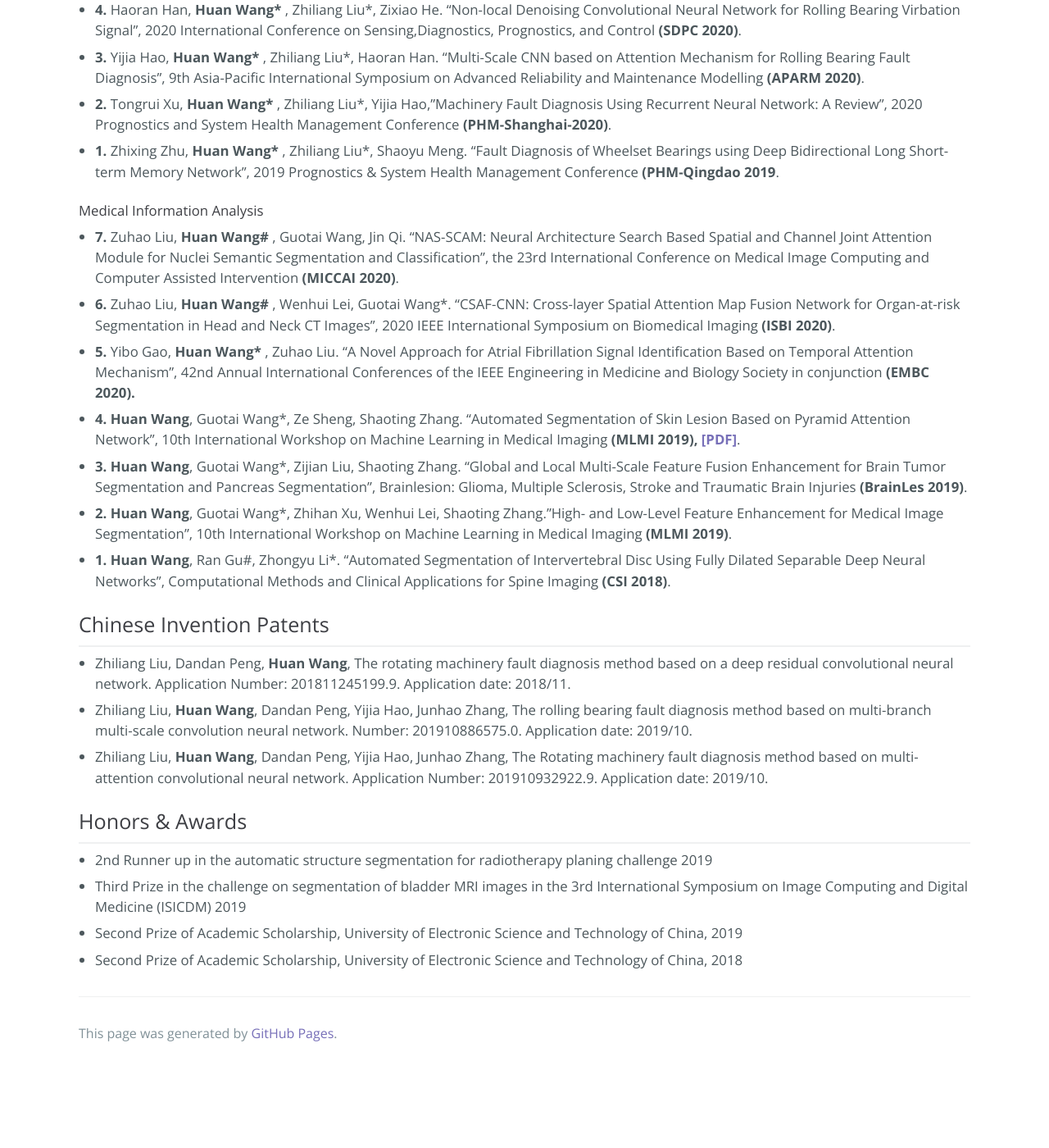
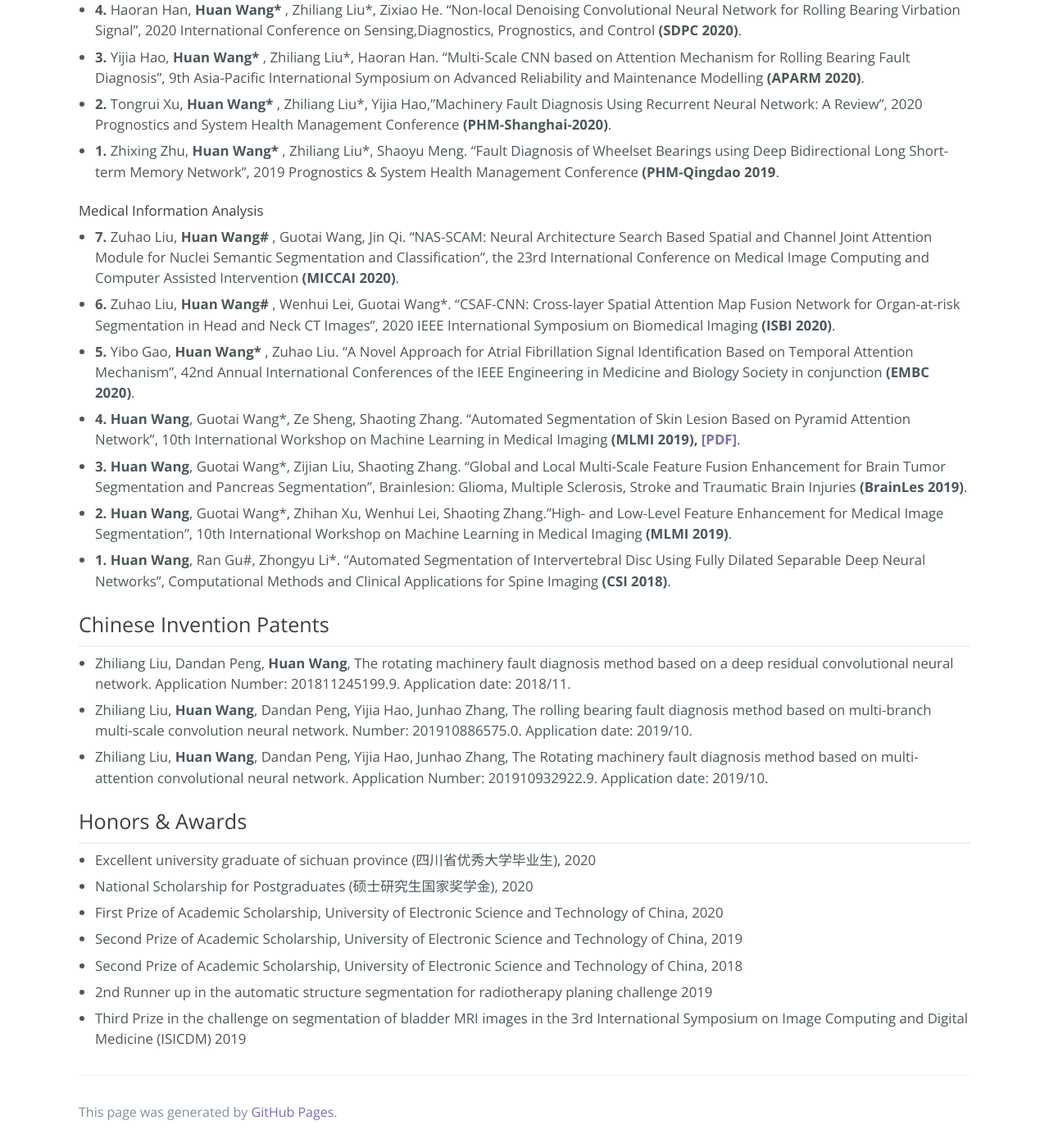
Before and after one commit to WH-HuanWang/WH-HuanWang.github.io, a Jekyll site: the page built from index.md, in a window 1280 px wide and 1400 px high, scrolled down 1955 px. Shown: the whole window at 82% size. Built offline with Jekyll 4.4.1, drawn with Linux system fonts in a browser that asks for light colours; before the commit the page ends 3259 px from its top, so only the background shows below that.

Commit message:
Update index.md

```diff
--- a/index.md
+++ b/index.md
@@ -71,7 +71,7 @@ B.S. Mechanical design, manufacturing and automation, School of mechanical and e
 
 * <b>7. </b>Zuhao Liu, <b>Huan Wang# </b>, Guotai Wang, Jin Qi. "NAS-SCAM: Neural Architecture Search Based Spatial and Channel Joint Attention Module for Nuclei Semantic Segmentation and Classification", the 23rd International Conference on Medical Image Computing and Computer Assisted Intervention <b>(MICCAI 2020)</b>.
 * <b>6. </b>Zuhao Liu, <b>Huan Wang# </b>, Wenhui Lei, Guotai Wang*. "CSAF-CNN: Cross-layer Spatial Attention Map Fusion Network for Organ-at-risk Segmentation in Head and Neck CT Images", 2020 IEEE International Symposium on Biomedical Imaging <b>(ISBI 2020)</b>.
-* <b>5. </b>Yibo Gao, <b>Huan Wang* </b>, Zuhao Liu. "A Novel Approach for Atrial Fibrillation Signal Identification Based on Temporal Attention Mechanism", 42nd Annual International Conferences of the IEEE Engineering in Medicine and Biology Society in conjunction <b>(EMBC 2020).
+* <b>5. </b>Yibo Gao, <b>Huan Wang* </b>, Zuhao Liu. "A Novel Approach for Atrial Fibrillation Signal Identification Based on Temporal Attention Mechanism", 42nd Annual International Conferences of the IEEE Engineering in Medicine and Biology Society in conjunction <b>(EMBC 2020)</b>.
 * <b>4. Huan Wang</b>, Guotai Wang*, Ze Sheng, Shaoting Zhang. "Automated Segmentation of Skin Lesion Based on Pyramid Attention Network", 10th International Workshop on Machine Learning in Medical Imaging <b>(MLMI 2019), [[PDF]](https://link.springer.com/content/pdf/10.1007%2F978-3-030-32692-0_50.pdf)</b>.
 * <b>3. Huan Wang</b>, Guotai Wang*, Zijian Liu, Shaoting Zhang. "Global and Local Multi-Scale Feature Fusion Enhancement for Brain Tumor Segmentation and Pancreas Segmentation", Brainlesion: Glioma, Multiple Sclerosis, Stroke and Traumatic Brain Injuries <b>(BrainLes 2019)</b>.
 * <b>2. Huan Wang</b>, Guotai Wang*, Zhihan Xu, Wenhui Lei, Shaoting Zhang."High- and Low-Level Feature Enhancement for Medical Image Segmentation", 10th International Workshop on Machine Learning in Medical Imaging <b>(MLMI 2019)</b>.
@@ -87,7 +87,10 @@ B.S. Mechanical design, manufacturing and automation, School of mechanical and e
 
 ## Honors & Awards
 * * *
+* Excellent university graduate of sichuan province (四川省优秀大学毕业生), 2020
+* National Scholarship for Postgraduates (硕士研究生国家奖学金), 2020
+* First Prize of Academic Scholarship, University of Electronic Science and Technology of China, 2020
+* Second Prize of Academic Scholarship, University of Electronic Science and Technology of China, 2019
+* Second Prize of Academic Scholarship, University of Electronic Science and Technology of China, 2018
 * 2nd Runner up in the automatic structure segmentation for radiotherapy planing challenge 2019
 * Third Prize in the challenge on segmentation of bladder MRI images in the 3rd International Symposium on Image Computing and Digital Medicine (ISICDM) 2019
-* Second Prize of Academic Scholarship, University of Electronic Science and Technology of China, 2019
-* Second Prize of Academic Scholarship, University of Electronic Science and Technology of China, 2018
```
